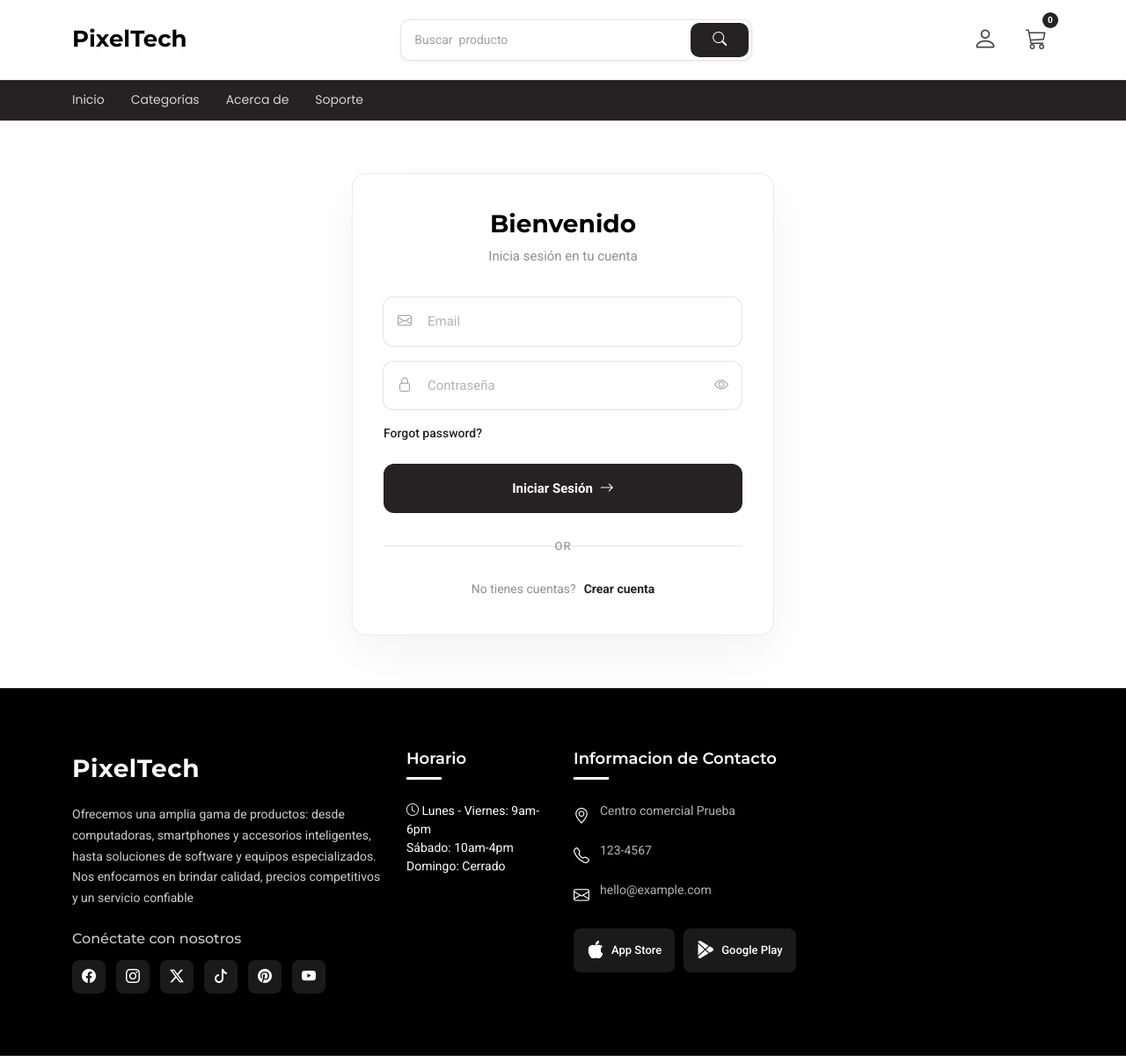
After one commit to RicardoVasquezUMG/proyectoIngSoftware, a Django app: page /cliente/login/ in a window 1280 px wide. The commit adds this page. Shown: the whole page at 88% size. Run offline with Django 5.2, Linux system fonts and the light colour scheme; some libraries are stand-ins or nearby versions.

Commit message:
login y registro Front

```diff
--- /dev/null
+++ b/Apps/Cliente/templates/login.html
@@ -0,0 +1,89 @@
+{% extends 'base.html' %}
+{% load static %}
+{% block contenido %}
+  <section id="login" class="login section">
+
+    <div class="container" data-aos="fade-up" data-aos-delay="100">
+
+      <div class="row justify-content-center">
+        <div class="col-lg-8 col-md-10">
+          <div class="auth-container" data-aos="fade-in" data-aos-delay="200">
+
+            <!-- Login Form -->
+            <div class="auth-form login-form active">
+              <div class="form-header">
+                <h3>Bienvenido</h3>
+                <p>Inicia sesión en tu cuenta</p>
+              </div>
+
+              <form class="auth-form-content" method="post" action="">
+                <input type="hidden" name="next" value="{{ next|default:'/home/' }}">
+                {% csrf_token %}
+                {% if form.errors or error_message %}
+                  <div class="alert alert-danger">
+                    {% for field in form %}
+                      {% for error in field.errors %}
+                        <div>{{ field.label }}: {{ error }}</div>
+                      {% endfor %}
+                    {% endfor %}
+                    {% if error_message %}
+                      <div>{{ error_message }}</div>
+                    {% endif %}
+                  </div>
+                {% endif %}
+                <div class="input-group mb-3">
+                  <span class="input-icon">
+                    <i class="bi bi-envelope"></i>
+                  </span>
+                  <input type="email" name="username" class="form-control" placeholder="Email" required autocomplete="username">
+                </div>
+
+                <div class="input-group mb-3">
+                  <span class="input-icon">
+                    <i class="bi bi-lock"></i>
+                  </span>
+                  <input type="password" name="password" class="form-control" placeholder="Contraseña" required autocomplete="current-password" id="login-password">
+                  <span class="password-toggle" onclick="togglePassword('login-password', this)">
+                    <i class="bi bi-eye"></i>
+                  </span>
+<script>
+function togglePassword(inputId, toggleElem) {
+  var input = document.getElementById(inputId);
+  if (input.type === "password") {
+    input.type = "text";
+    toggleElem.querySelector('i').classList.remove('bi-eye');
+    toggleElem.querySelector('i').classList.add('bi-eye-slash');
+  } else {
+    input.type = "password";
+    toggleElem.querySelector('i').classList.remove('bi-eye-slash');
+    toggleElem.querySelector('i').classList.add('bi-eye');
+  }
+}
+</script>
+                </div>
+
+                <div class="form-options mb-4">
+                  <a href="#" class="forgot-password">Forgot password?</a>
+                </div>
+
+                <button type="submit" class="auth-btn primary-btn mb-3">
+                  Iniciar Sesión
+                  <i class="bi bi-arrow-right"></i>
+                </button>
+
+
+                <div class="divider">
+                  <span>or</span>
+                </div>
+
+                <div class="switch-form">
+                  <span>No tienes cuentas?</span>
+                    <a href="{% url 'Cliente:registrarCliente' %}" class="switch-btn">Crear cuenta</a></div>
+              </form>
+            </div>
+          </div>
+        </div>
+      </div>
+    </div>
+  </section><!-- /Login Section -->
+{% endblock %}
--- a/Apps/Cliente/urls.py
+++ b/Apps/Cliente/urls.py
@@ -1,7 +1,10 @@
 from django.urls import include, path
 from django.contrib import admin
 
+from Apps.Cliente.views import LoginView, RegistroView
+
 app_name = 'Cliente'
 urlpatterns = [
-
+    path('login/', LoginView.as_view(), name='loginapp'),
+    path('registrar/', RegistroView.as_view(), name='registrarCliente'),
 ]
--- a/Apps/Cliente/views.py
+++ b/Apps/Cliente/views.py
@@ -1,3 +1,10 @@
 from django.shortcuts import render
+from django.views.generic import TemplateView
+from django.urls import reverse_lazy
 
 # Create your views here.
+class LoginView(TemplateView):
+	template_name = 'login.html'
+
+class RegistroView(TemplateView):
+    template_name = 'register.html'
--- a/templates/base.html
+++ b/templates/base.html
@@ -113,8 +113,8 @@
                       <button type="submit" class="btn btn-danger w-100">Cerrar Sesión</button>
                     </form>
                   {% else %}
-                    <a href="{#}" class="btn btn-primary w-100 mb-2">Registrar</a>
-                    <a href="{#}" class="btn btn-outline-primary w-100">Iniciar Sesion</a>
+                    <a href="{% url 'Cliente:loginapp' %}" class="btn btn-primary w-100 mb-2">Registrar</a>
+                    <a href="{% url 'Cliente:loginapp' %}" class="btn btn-outline-primary w-100">Iniciar Sesion</a>
                   {% endif %}
                 </div>
               </div>
```
Also changed, not shown: Apps/Cliente/templates/register.html (added, +123 -0 lines).
